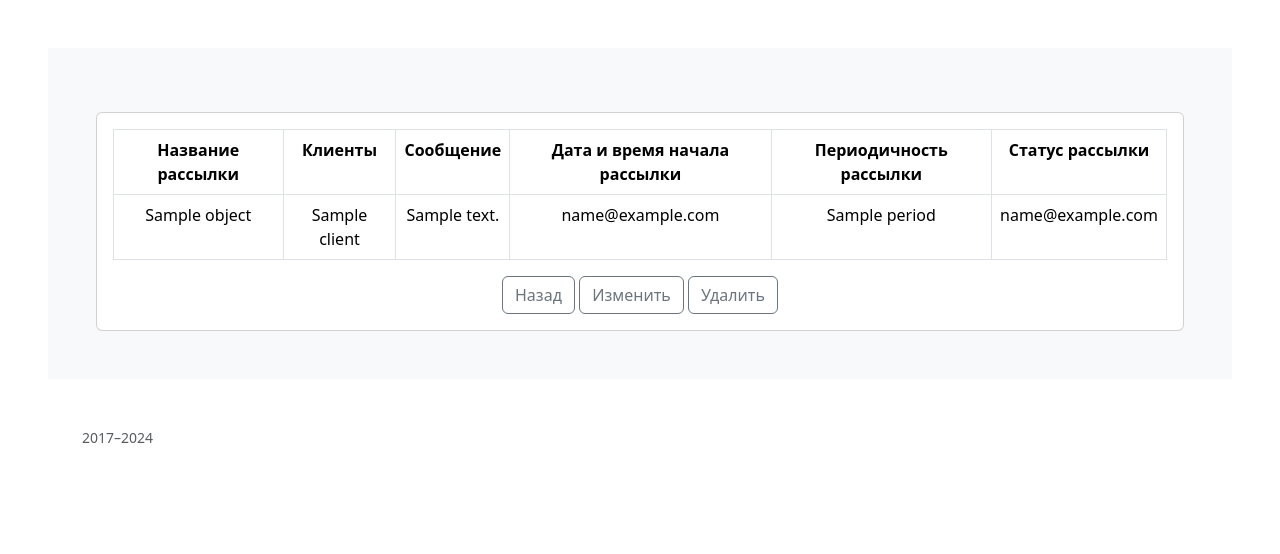
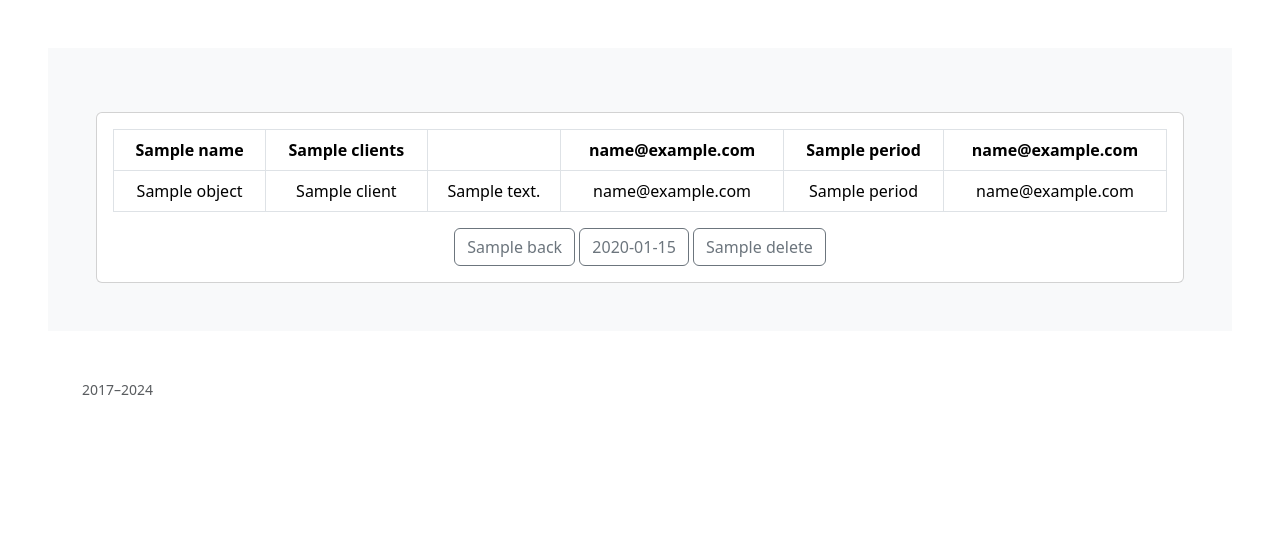
Before and after one commit to ssher250110/django_mailing, a Django app: template mailing/templates/mailing/mailing_detail.html in a window 1280 px wide. Shown: the part 57-611 px from the top of the page. Run offline with Django 4.2, Linux system fonts and the light colour scheme; the template is opened without the code that fills it: most values are stand-ins (such as "Sample title", 1, 10 or a date in 2020); some libraries are stand-ins or nearby versions.

Commit message:
added extra_context mailing model

```diff
--- a/mailing/templates/mailing/mailing_confirm_delete.html
+++ b/mailing/templates/mailing/mailing_confirm_delete.html
@@ -1,7 +1,7 @@
 {% extends 'mailing/base.html' %}
 
 {% block title_page %}
-    Удаление рассылки
+    {{ title_page }}
 {% endblock %}
 
 {% block content %}
@@ -11,10 +11,10 @@
                 <div class="col">
                     <div class="card shadow-sm">
                         <div class="card-body">
-                            <p>Удалить рассылку: {{ object.name }}?</p>
+                            <p>{{ delete_mailing }}: {{ object.name }}?</p>
                             <form method="post">
                                 {% csrf_token %}
-                                <button type="submit" class="btn btn--sm btn-danger">Удалить</button>
+                                <button type="submit" class="btn btn--sm btn-danger">{{ delete }}</button>
                                 <a class="btn btn--sm btn-outline-secondary"
                                    href="{% url 'mailing:mailing-detail' object.id %}" role="button">Отмена</a>
                             </form>
--- a/mailing/templates/mailing/mailing_detail.html
+++ b/mailing/templates/mailing/mailing_detail.html
@@ -10,12 +10,12 @@
             <div class="card-body">
                 <table class="table table-bordered">
                     <tr>
-                        <th>Название рассылки</th>
-                        <th>Клиенты</th>
-                        <th>Сообщение</th>
-                        <th>Дата и время начала рассылки</th>
-                        <th>Периодичность рассылки</th>
-                        <th>Статус рассылки</th>
+                        <th>{{ name }}</th>
+                        <th>{{ clients }}</th>
+                        <th>{{ message }}</th>
+                        <th>{{ start_mailing }}</th>
+                        <th>{{ period }}</th>
+                        <th>{{ status_mailing }}</th>
                     </tr>
                     <tr>
                         <td>{{ object.name }}</td>
@@ -27,14 +27,14 @@
                 </table>
                 <a class="btn btn--sm btn-outline-secondary"
                    href="{% url "mailing:mailing-list" %}"
-                   role="button">Назад</a>
+                   role="button">{{ back }}</a>
                 <a class="btn btn--sm btn-outline-secondary"
                    href="{% url 'mailing:mailing-update' object.id %}"
-                   role="button">Изменить
+                   role="button">{{ update }}
                 </a>
                 <a class="btn btn--sm btn-outline-secondary"
                    href="{% url 'mailing:mailing-delete' object.id %}"
-                   role="button">Удалить</a>
+                   role="button">{{ delete }}</a>
             </div>
         </div>
     </div>
```
Also changed, not shown: mailing/templates/mailing/mailing_form.html (+5 -5 lines), mailing/templates/mailing/mailing_list.html (+5 -5 lines), mailing/views.py (+31 -0 lines).
